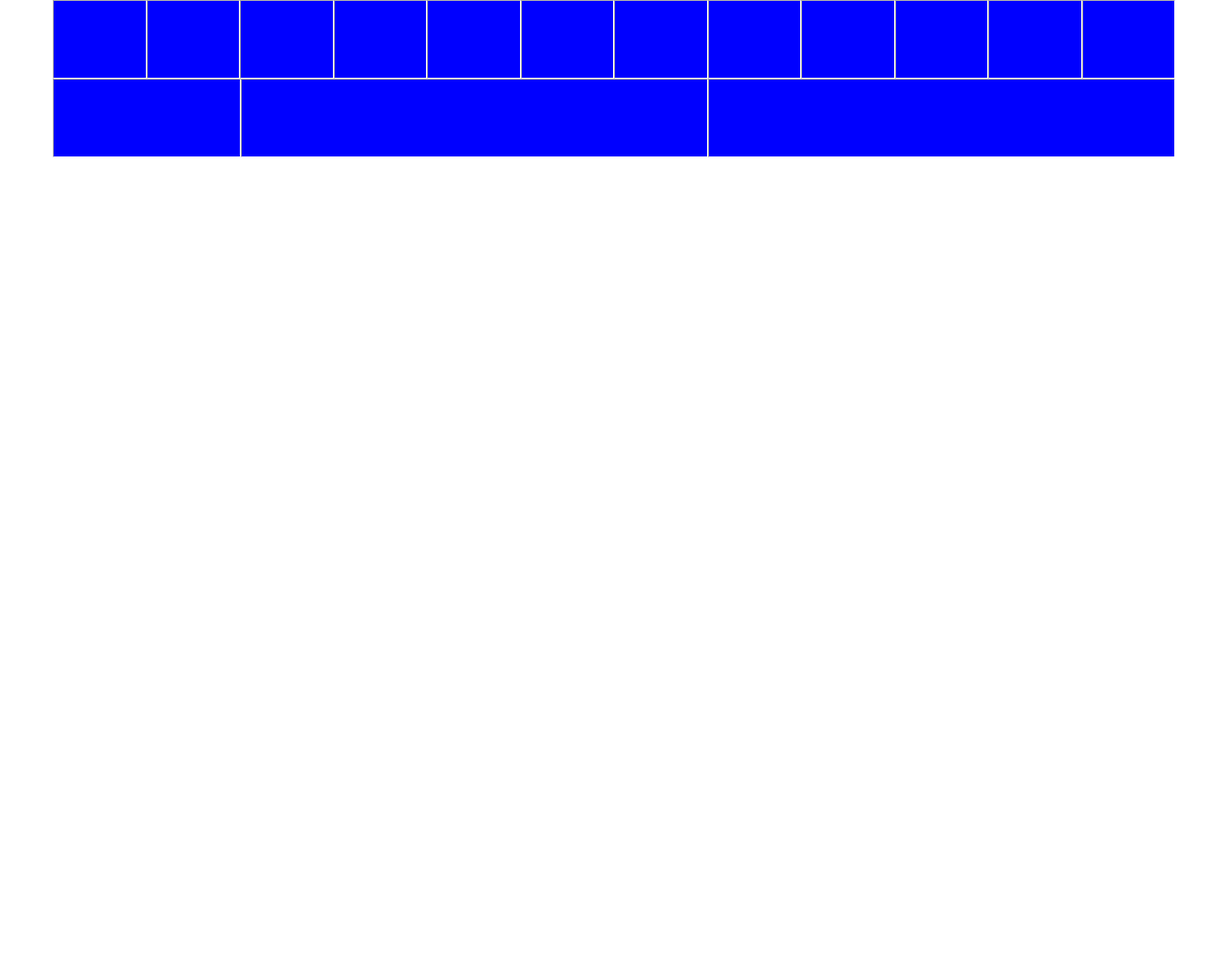
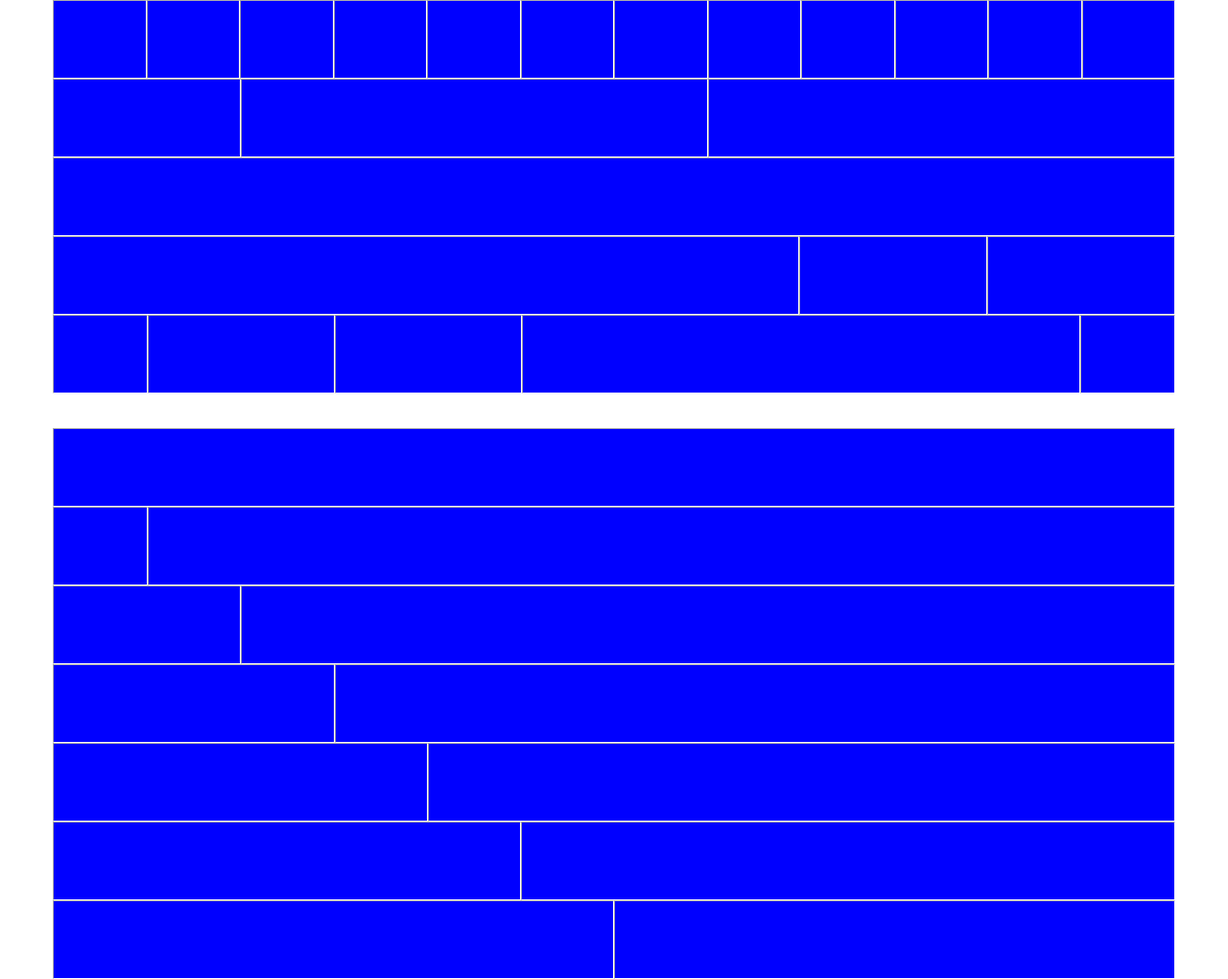
Before and after one commit to freddycarta/html-css-12bool, a plain HTML site: page index.html in a window 1280 px wide. Shown: the whole page at 96% size. Before the commit the page ends 800 px from the top, so only its background shows below. Drawn offline with Linux system fonts and the light colour scheme.

Commit message:
all columns

```diff
--- a/index.html
+++ b/index.html
@@ -29,6 +29,50 @@
         <div class="col5"></div>
         <div class="col5"></div>
     </div>
+    <div class="row">
+        <div class="col12"></div>
+    </div>
+    <div class="row">
+        <div class="col8"></div>
+        <div class="col2"></div>
+        <div class="col2"></div>
+    </div>
+    <div class="row">
+        <div class="col1"></div>
+        <div class="col2"></div>
+        <div class="col2"></div>
+        <div class="col6"></div>
+        <div class="col1"></div>
+    </div><br><br>
+    <div class="row">
+        <div class="col12"></div>
+    </div>
+    <div class="row">
+        <div class="col1"></div>
+        <div class="col11"></div>
+    </div>
+    <div class="row">
+        <div class="col2"></div>
+        <div class="col10"></div>
+    </div>
+    <div class="row">
+        <div class="col3"></div>
+        <div class="col9"></div>
+    </div>
+    <div class="row">
+        <div class="col4"></div>
+        <div class="col8"></div>
+    </div>
+    <div class="row">
+        <div class="col5"></div>
+        <div class="col7"></div>
+    </div>
+    <div class="row">
+        <div class="col6"></div>
+        <div class="col6"></div>
+    </div>
+
+
 
 
 </body>
```
